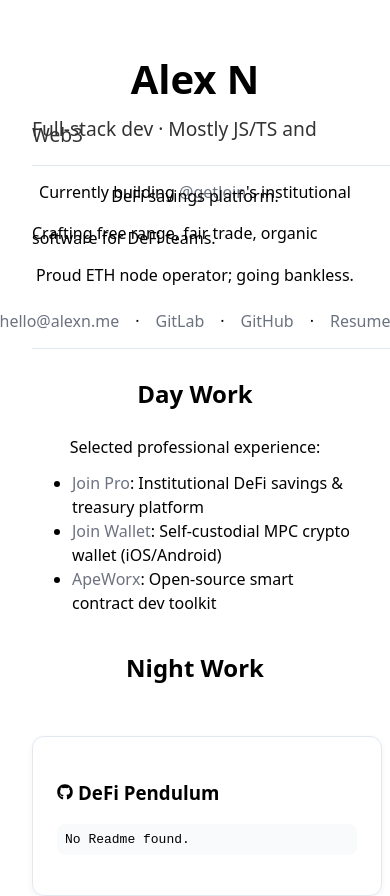
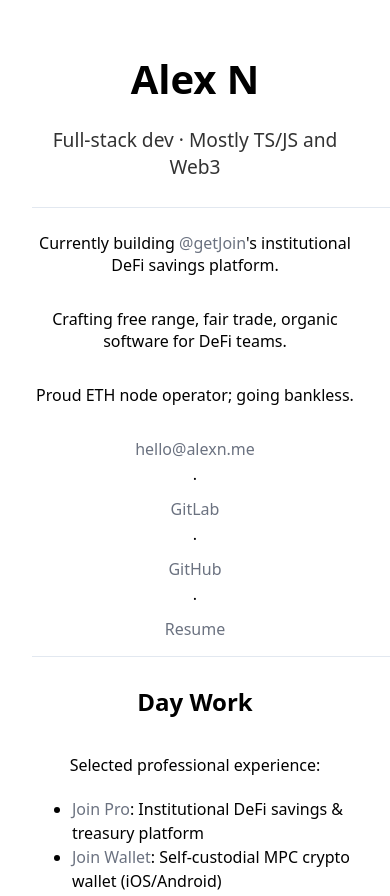
Before and after one commit to alexisnsns/pfalexns, a React (Vite) app: page / in a window 390 px wide. Shown: the top 896 px of the page. Built offline with nearby package versions, Linux system fonts and the light colour scheme; no server answers.

Commit message:
mobile responsive

```diff
--- a/src/App.tsx
+++ b/src/App.tsx
@@ -77,7 +77,7 @@
     <div style={styles.container}>
       <h1 style={styles.title}>Alex N</h1>
 
-      <p style={styles.subtitle}>Full-stack dev · Mostly JS/TS and Web3</p>
+      <p style={styles.subtitle}>Full-stack dev · Mostly TS/JS and Web3</p>
 
       <hr
         style={{
@@ -100,9 +100,36 @@
         </a>
         's institutional DeFi savings platform.
       </p>
-      <p>Crafting free range, fair trade, organic software for DeFi teams.</p>
-      <p>Proud ETH node operator; going bankless.</p>
+      <p style={styles.text}>
+        Crafting free range, fair trade, organic software for DeFi teams.
+      </p>
+      <p style={styles.text}>Proud ETH node operator; going bankless.</p>
       <div style={styles.links}>
+        <style>
+          {`
+      @media (max-width: 600px) {
+        .link-group {
+          flex-direction: column;
+          align-items: center;
+          gap: 8px;
+        }
+        .link-group span.dot {
+          display: none;
+        }
+      }
+    `}
+        </style>
+        <div
+          className="link-group"
+          style={{
+            display: "flex",
+            flexWrap: "wrap",
+            alignItems: "center",
+            justifyContent: "center",
+            gap: "8px",
+            textAlign: "center",
+          }}
+        >
           <a
             style={{
               ...styles.link,
@@ -158,6 +185,7 @@
           >
             Resume
           </a>
+        </div>
       </div>
       <hr
         style={{
@@ -247,7 +275,7 @@
     padding: "2rem",
   },
   title: { fontSize: "2.5rem", marginBottom: "0.5rem" },
-  subtitle: { fontSize: "1.2rem", opacity: 0.8 },
+  subtitle: { fontSize: "1.2rem", opacity: 0.8, textAlign: "center" },
   text: { maxWidth: 600, textAlign: "center" },
   links: { display: "flex", gap: "1rem", marginTop: "1rem" },
   link: {
--- a/src/index.css
+++ b/src/index.css
@@ -10,7 +10,7 @@
 }
 
 p {
-  line-height: 0.3;
+  /* line-height: 0.3; */
 }
 
 h1 {
```
Lines whose indentation alone changed are shown as unchanged.
